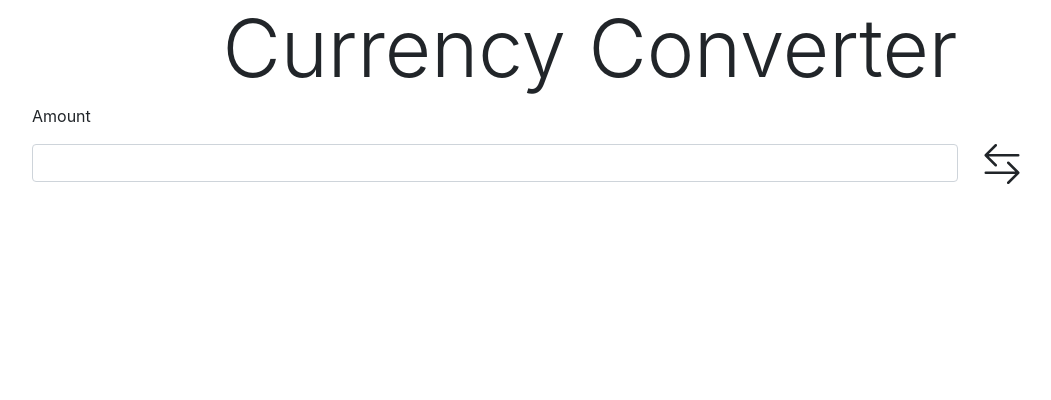
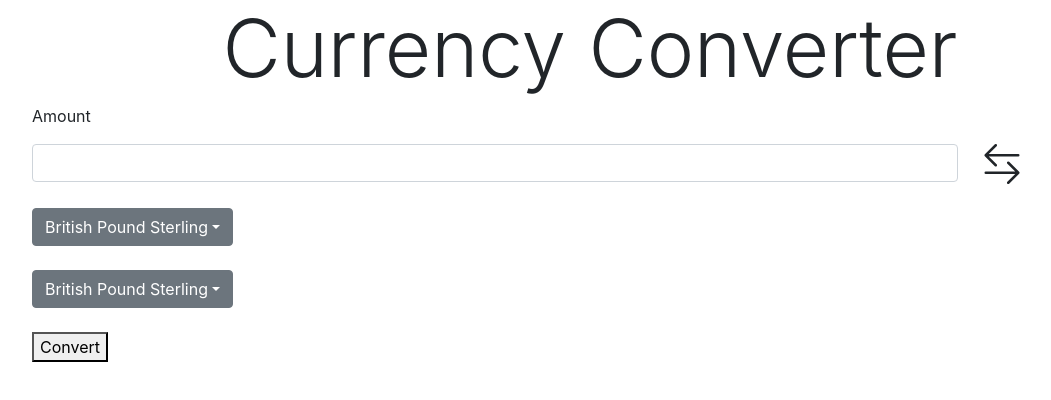
Before and after one commit to lawlawson/currency-converter, a React (Create React App) app: page / in a window 1280 px wide. Shown: the top 400 px of the page, without its empty margins (50-1101 px from the left). Built offline with nearby package versions, Linux system fonts and the light colour scheme.

Commit message:
Worked on folder structure and naming of components

```diff
--- a/src/App.tsx
+++ b/src/App.tsx
@@ -1,10 +1,46 @@
-import AmountInput from './components/AmountInput/index';
+// import React, { useState } from 'react';
+
+import AmountInput from './components/AmountInput';
+import Currencies from './components/Currencies';
+import Convert from './components/Convert';
+
+// const CurrencySwitcher = ({ toCurrency, key }) => (
+//   <select
+//     name='cars'
+//     id='cars'
+//     onChange={(e) => toCurrency(key, e.target.value)}>
+//     <option value='GBP'>GBP</option>
+//     <option value='EUR'>EUR</option>
+//   </select>
+// );
 
 const App = () => {
+  // const [currency, setCurrency] = useState({ to: '', from: '', convertedAmount: '' });
+
+  // const updateCurrency = (key, currency) => {
+  //   setCurrency({ ...currency, [key]: currency });
+  // };
+
+  // const convert = () => {
+  //   //fire endpoint api
+  // }
+
   return (
     <div className='container'>
       <h1 className='display-1 text-center'>Currency Converter</h1>
       <AmountInput />
+      <br />
+      {/* <CurrencySwitcher key={'from'} toCurrency={updateCurrency} />
+      <br />
+      <br />
+      <CurrencySwitcher key={'to'} toCurrency={updateCurrency} />
+      <br />
+      <button onClick={convert}>Convert</button> */}
+      <Currencies />
+      <br />
+      <Currencies />
+      <br />
+      <Convert />
     </div>
   );
 };
--- /dev/null
+++ b/src/components/Convert/index.tsx
@@ -0,0 +1,11 @@
+import React from 'react';
+
+const Convert = () => {
+  return (
+    <div>
+      <button>Convert</button>
+    </div>
+  );
+};
+
+export default Convert;
--- /dev/null
+++ b/src/components/Currencies/index.tsx
@@ -0,0 +1,35 @@
+import React from 'react';
+
+const Currencies = () => {
+  return (
+    <div className='dropdown'>
+      <button
+        className='btn btn-secondary dropdown-toggle'
+        type='button'
+        id='dropdownMenuButton1'
+        data-bs-toggle='dropdown'
+        aria-expanded='false'>
+        British Pound Sterling
+      </button>
+      <ul className='dropdown-menu' aria-labelledby='dropdownMenuButton1'>
+        <li>
+          <a className='dropdown-item' href='#'>
+            Action
+          </a>
+        </li>
+        <li>
+          <a className='dropdown-item' href='#'>
+            Another action
+          </a>
+        </li>
+        <li>
+          <a className='dropdown-item' href='#'>
+            Something else here
+          </a>
+        </li>
+      </ul>
+    </div>
+  );
+};
+
+export default Currencies;
```
